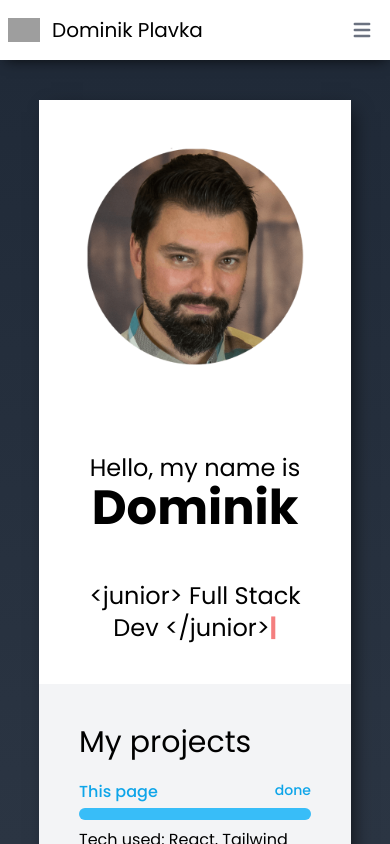
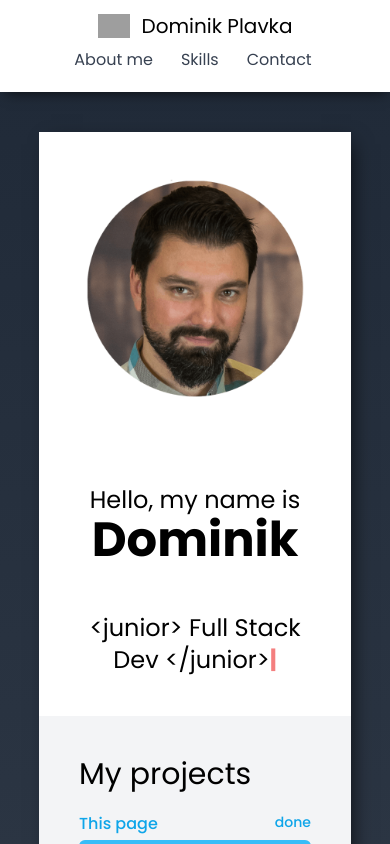
Before and after one commit to DominikPlavka/DominikPlavka.github.io, a React (Create React App) app: page / in a window 390 px wide. Shown: the top 844 px of the page. Built offline with nearby package versions, Linux system fonts and the light colour scheme; grey boxes are pictures that could not be loaded.

Commit message:
Changed joke component and fixed navbar on mobile devices

```diff
--- a/src/App.js
+++ b/src/App.js
@@ -12,10 +12,10 @@ const projectData = [
 ];
 
 const slides = [
-  { image: "nodeJS.png" },
   { image: "TS-JS.png" },
   { image: "react.png" },
-  { image: "github.png" }
+  { image: "github.png" },
+  { image: "nodeJS.png" }
 ];
 
 let iconStyles = { color: "grey", fontSize: "2em" };
@@ -68,7 +68,6 @@ function App() {
           <div className='flex items-center justify-center max-w-lg'>
             <Carousel slides={slides} />
           </div>
-
         </div>
 
         <div id="contact" className='bg-gray-900'>
@@ -107,11 +106,11 @@ function App() {
       </div>
 
       <div className='mb-10 ml-20 mr-20'>
-        <p className='text-white text-center'>This page doesn't use any external packages, except <a href="https://react-icons.github.io/react-icons/" target="_blank"><span className='text-sky-400'>react-icons</span></a>. Latest version deployed 12.4.2023</p>
+        <p className='text-white text-center'>This page doesn't use any external packages, except <a href="https://react-icons.github.io/react-icons/" target="_blank"><span className='text-sky-400'>react-icons</span></a>. Latest version deployed 18.4.2023</p>
       </div>
 
     </div>
-  );
+  )
 }
 
 export default App;
--- a/src/components/Joke.jsx
+++ b/src/components/Joke.jsx
@@ -22,24 +22,27 @@ function Joke() {
 
     return (
         <div className="flex justify-center items-center flex-col p-10 gap-10">
-            <h2 className="text-white text-3xl lg:text-4xl text-center">Didn't get amused? Try this!</h2>
+            <h2 className="text-white text-3xl lg:text-4xl text-center">Not feeling excited? Try this!</h2>
             <button
                 onMouseDown={() => {
-                    fetchJoke();
                     setPress("focus:scale-90");
                 }}
                 onMouseUp={() => {
+                    fetchJoke();
                     setPress("scale-100");
                 }}
-                className={`flex bg-white text-red-700 font-bold items-center justify-center w-28 h-28 rounded-full ${press}`}>TRY ME!</button>
+                onMouseLeave={() => {
+                    setPress("scale-100");
+                }}
+                className={`flex bg-white text-red-600 font-bold items-center justify-center w-28 h-28 rounded-full ${press}`}>CLICK ME!</button>
             { joke &&
                 <div>
-                    <p className="text-white text-center"><span className="underline">QUESTION:</span> {joke.question}</p>
+                    <p className="text-white text-center"><span className="underline">QUESTION:</span><span className="italic"> {joke.question}</span></p>
                     <p className="text-white text-center"><span className="underline">ANSWER:</span> {joke.punchline}</p>
                 </div>
             }
         </div>
-    );
+    )
 }
 
 export default Joke;
--- a/src/components/Navbar.jsx
+++ b/src/components/Navbar.jsx
@@ -1,26 +1,22 @@
 const Navbar = () => {
 
     return (
-        <nav className="sticky top-0 bg-white px-2 sm:px-4 py-2.5 shadow-bottomShadow z-50">
-            <div className="container flex flex-wrap items-center justify-between mx-auto">
+        <nav className="sticky top-0 bg-white px-2 py-3 shadow-bottomShadow z-50">
+            <div className="container flex flex-wrap items-center place-content-evenly md:justify-between mx-auto">
                 <a href="./" className="flex items-center">
                     <img src="https://svgshare.com/i/r_W.svg" className="h-6 mr-3 sm:h-9" alt="Dominik Plavka logo" />
                     <span className="self-center text-xl whitespace-nowrap">Dominik Plavka</span>
                 </a>
-                <button data-collapse-toggle="navbar-default" type="button" className="inline-flex items-center p-2 ml-3 text-sm text-gray-500 rounded-lg md:hidden hover:bg-gray-100 focus:outline-none focus:ring-2 focus:ring-gray-200 " aria-controls="navbar-default" aria-expanded="false">
-                    <span className="sr-only">Open main menu</span>
-                    <svg className="w-6 h-6" aria-hidden="true" fill="currentColor" viewBox="0 0 20 20" xmlns="http://www.w3.org/2000/svg"><path fill-rule="evenodd" d="M3 5a1 1 0 011-1h12a1 1 0 110 2H4a1 1 0 01-1-1zM3 10a1 1 0 011-1h12a1 1 0 110 2H4a1 1 0 01-1-1zM3 15a1 1 0 011-1h12a1 1 0 110 2H4a1 1 0 01-1-1z" clip-rule="evenodd"></path></svg>
-                </button>
-                <div className="hidden w-full md:block md:w-auto" id="navbar-default">
-                    <ul className="flex flex-col p-4 mt-4 border border-gray-100 rounded-lg bg-gray-50 md:flex-row md:space-x-8 md:mt-0 md:text-sm md:font-medium md:border-0 md:bg-white">
+                <div>
+                    <ul className="flex flex-row md:space-x-8 md:mt-0 md:text-sm md:font-medium md:border-0 md:bg-white">
                         <li>
-                            <a href="#about-me" className="block py-2 pl-3 pr-4 text-gray-700 rounded hover:bg-gray-100 md:hover:bg-transparent md:border-0 md:hover:text-sky-500 md:p-0 ">About me</a>
+                            <a href="#about-me" className="block py-2 pl-3 pr-4 text-gray-700 rounded md:border-0 hover:text-sky-500 md:p-0 ">About me</a>
                         </li>
                         <li>
-                            <a href="#my-skills" className="block py-2 pl-3 pr-4 text-gray-700 rounded hover:bg-gray-100 md:hover:bg-transparent md:border-0 md:hover:text-sky-500 md:p-0">My skills</a>
+                            <a href="#my-skills" className="block py-2 pl-3 pr-4 text-gray-700 rounded md:border-0 hover:text-sky-500 md:p-0">Skills</a>
                         </li>
                         <li>
-                            <a href="#contact" className="block py-2 pl-3 pr-4 text-gray-700 rounded hover:bg-gray-100 md:hover:bg-transparent md:border-0 md:hover:text-sky-500 md:p-0">Contact</a>
+                            <a href="#contact" className="block py-2 pl-3 pr-4 text-gray-700 rounded md:border-0 hover:text-sky-500 md:p-0">Contact</a>
                         </li>
                     </ul>
                 </div>
```
